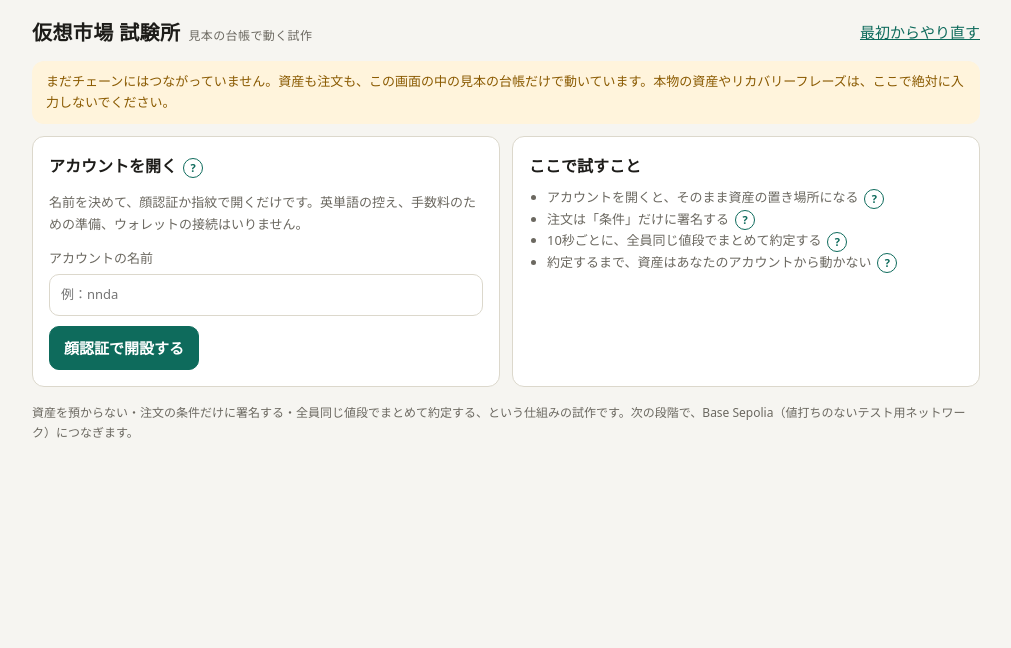
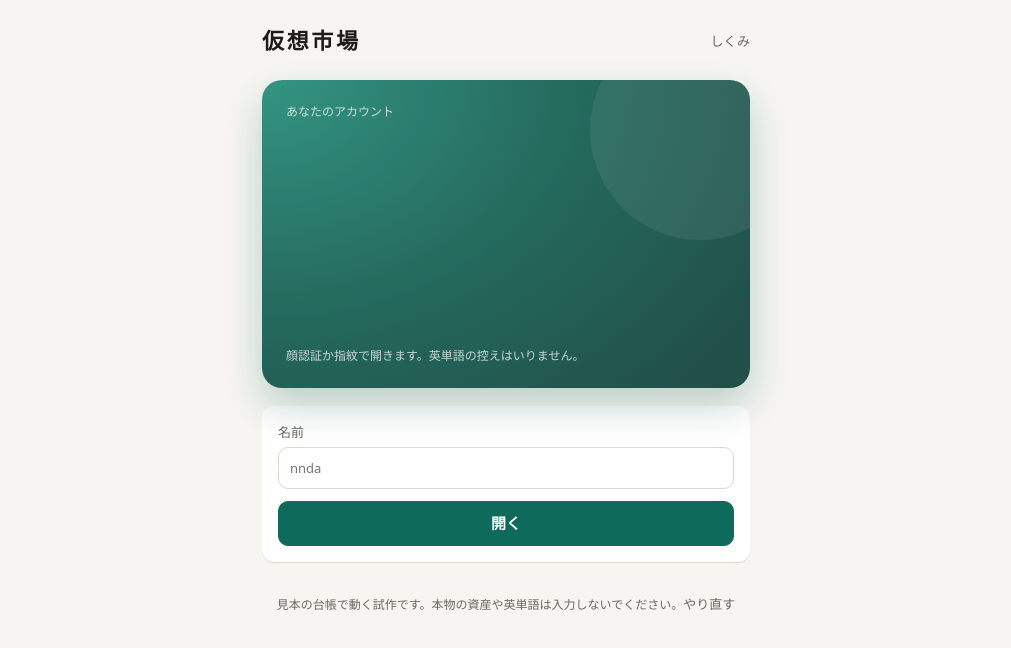
Before and after one commit to nndahedeyo/kasou-shijo, a plain HTML site: page app.html in a window 1280 px wide. Shown: the whole page, without its empty margins (134-1145 px from the left). Drawn offline with Linux system fonts and the light colour scheme.

Commit message:
画面を静かにする：カウントダウンをなくし、アカウントをカードに、表示を必要なものだけに
Co-Authored-By: Claude Opus 5.5 <noreply@anthropic.com>
Claude-Session: https://claude.ai/code/session_01Lummt1hmyGfRniuQbom6ie

```diff
--- a/app.html
+++ b/app.html
@@ -48,18 +48,43 @@ td.r,th.r{text-align:right}
 .ok{background:var(--acc2);color:var(--acc);border-radius:10px;padding:10px 12px;font-size:14px}
 .hq{display:inline-grid;place-items:center;width:20px;height:20px;min-height:0;padding:0;margin-left:6px;border-radius:999px;font-size:11px;font-weight:700;color:var(--acc);border-color:var(--acc);vertical-align:middle}
 .empty{color:var(--mute);font-size:13px;padding:8px 0}
-.foot{margin-top:16px;font-size:12px;color:var(--mute)}
+.foot{margin-top:28px;font-size:12px;color:var(--mute);text-align:center}
+.quiet{color:var(--mute)!important;font-size:13px;text-decoration:none!important}
+.wrap{max-width:520px}
+header{margin:8px 0 20px}
+h1{font-family:"Hiragino Mincho ProN","Noto Serif JP",serif;font-size:22px;letter-spacing:.12em}
+.idcard{aspect-ratio:1.586;border-radius:20px;padding:22px 24px;color:#fff;position:relative;overflow:hidden;
+  background:radial-gradient(120% 140% at 0% 0%,#1f8a76 0%,#0e5a4d 55%,#0b3f37 100%);box-shadow:0 18px 40px rgba(14,90,77,.28);display:flex;flex-direction:column;justify-content:space-between}
+.idcard::after{content:"";position:absolute;right:-60px;top:-60px;width:220px;height:220px;border-radius:50%;background:rgba(255,255,255,.07)}
+.idcard .nm{font-size:26px;font-weight:700;letter-spacing:.04em}
+.idcard .tag{font-size:12px;opacity:.75}
+.idcard .bal{display:flex;gap:28px}
+.idcard .bal div{display:grid}
+.idcard .bal small{font-size:11px;opacity:.7}
+.idcard .bal b{font-size:20px;font-weight:600;font-variant-numeric:tabular-nums}
+.idcard.flash{animation:glow 1.2s ease}
+@keyframes glow{0%{box-shadow:0 0 0 0 rgba(85,194,173,.9)}100%{box-shadow:0 18px 40px rgba(14,90,77,.28)}}
+.price{display:flex;align-items:baseline;justify-content:space-between;margin:22px 4px 10px}
+.price b{font-size:30px;font-weight:600;font-variant-numeric:tabular-nums}
+.price span{font-size:12px;color:var(--mute)}
+svg.spark{width:100%;height:44px;display:block;margin-bottom:18px}
+.card{border:0;box-shadow:0 1px 0 var(--line)}
+.wait{display:inline-flex;align-items:center;gap:8px;color:var(--mute);font-size:13px}
+.wait i{width:8px;height:8px;border-radius:50%;background:var(--acc);animation:breathe 2.4s ease-in-out infinite}
+@keyframes breathe{0%,100%{opacity:.25;transform:scale(.8)}50%{opacity:1;transform:scale(1.15)}}
+.mine{display:grid;gap:8px;margin-top:14px}
+.mine div{display:flex;justify-content:space-between;align-items:center;font-size:14px;padding:10px 4px;border-top:1px solid var(--line)}
+@media (prefers-reduced-motion:reduce){.wait i,.idcard.flash{animation:none}}
 </style>
 
 <div class="wrap">
   <header>
-    <h1>仮想市場 試験所<small>見本の台帳で動く試作</small></h1>
-    <div class="row"><button type="button" id="reset" class="link">最初からやり直す</button></div>
+    <h1>仮想市場</h1>
+    <button type="button" class="link quiet" data-act="how">しくみ</button>
   </header>
-  <div class="banner">まだチェーンにはつながっていません。資産も注文も、この画面の中の見本の台帳だけで動いています。本物の資産やリカバリーフレーズは、ここで絶対に入力しないでください。</div>
   <main id="main"></main>
+  <p class="foot">見本の台帳で動く試作です。本物の資産や英単語は入力しないでください。<button type="button" id="reset" class="link quiet">やり直す</button></p>
   <div id="pop"></div>
-  <p class="foot">資産を預からない・注文の条件だけに署名する・全員同じ値段でまとめて約定する、という仕組みの試作です。次の段階で、Base Sepolia（値打ちのないテスト用ネットワーク）につなぎます。</p>
 </div>
 
 <script>
@@ -127,7 +152,7 @@ async function sign(d){
   } catch (e) { flash = {k: "warn", m: "署名をやめました。注文は出ていません。"}; pop = null; return render(); }
   const o = {id: "m" + S.seq++, owner: S.acct.name, sell: d.sell, buy: d.buy, sellAmount: String(d.sellAmount), buyMin: String(d.buyMin), deadline: now() + 60, st: "open", px: d.px, qty: String(d.qty), side};
   S.mine.unshift(o); S.book.push(o);
-  pop = null; flash = {k: "ok", m: `注文を公開しました。次のまとめ（${Math.max(0, S.next - now())}秒後）で約定を探します。資産は約定するまであなたのアカウントにあります。`};
+  pop = null; flash = {k: "ok", m: "注文を出しました。約定するまで、資産はあなたのアカウントから動きません。"};
   save(); render();
 }
 
@@ -146,6 +171,7 @@ function botOrders(){
 
 function clearNow(){
   const t = now();
+  const keepQ = $("#qty") && $("#qty").value, keepP = $("#px") && $("#px").value; if (keepQ) { S.lastQty = keepQ; S.lastPx = keepP; }
   S.book = S.book.filter(o => o.st === "open" && o.deadline > t);
   for (const o of S.mine) if (o.st === "open" && o.deadline <= t) o.st = "expired";
   const orders = S.book.concat(botOrders());
@@ -169,7 +195,7 @@ function clearNow(){
   S.hist.unshift({t, price, vol: vol.toString(), n: r.fills.length, total: orders.length});
   S.hist = S.hist.slice(0, 12);
   if (mineFill) flash = {k: "ok", m: `約定しました：${fmt(mineFill.f.give)} ${TOK[mineFill.f.sell]} を渡して、${fmt(mineFill.f.receive)} ${TOK[mineFill.f.buy]} を受け取りました。このまとめの全員が 1 試験ETH = ${price.toFixed(2)} 試験ドルで約定しています。`};
-  S.next = t + BATCH; save(); render();
+  S.next = t + BATCH; save(); render(!!mineFill);
 }
 window.__clearNow = clearNow;
 
@@ -180,58 +206,45 @@ const HELP = {
   nocust: ["預からない", "注文を出しても、資産はあなたのアカウントから動きません。動くのは約定した瞬間だけで、渡すものと受け取るものが同時に入れ替わります。期限までに約定しなければ、何も起きずに注文が消えます。"],
   passkey: ["パスキーで開設", "顔認証や指紋でアカウントを作ります。鍵は端末の安全な場所に保管され、英単語12個の控えは要りません。試作のこの段階では、パスキーは本人確認の体験だけに使っています。チェーンにつなぐ段階で、パスキーが本当の鍵になります。"],
 };
+const HOW = `<div class="overlay" data-hclose><div class="sheet" role="dialog" aria-modal="true"><h2>しくみ</h2>${Object.values(HELP).map(([t, b]) => `<div><b>${t}</b><p class="small" style="margin:4px 0 0">${b}</p></div>`).join("")}<div class="row" style="justify-content:flex-end"><button type="button" class="primary" data-hx>閉じる</button></div></div></div>`;
 const hp = k => `<button type="button" class="hq" data-help="${k}" aria-label="説明：${HELP[k][0]}">?</button>`;
 
-function render(){
+function spark(){
+  const ps = S.hist.slice().reverse().map(h => h.price).filter(Boolean);
+  if (ps.length < 2) return "";
+  const lo = Math.min(...ps), hi = Math.max(...ps), w = 300, h = 44, k = hi - lo || 1;
+  const pts = ps.map((p, i) => `${(i / (ps.length - 1) * w).toFixed(1)},${(h - 4 - (p - lo) / k * (h - 8)).toFixed(1)}`).join(" ");
+  return `<svg class="spark" viewBox="0 0 ${w} ${h}" preserveAspectRatio="none" aria-hidden="true"><polyline points="${pts}" fill="none" stroke="var(--acc)" stroke-width="2" vector-effect="non-scaling-stroke" stroke-linejoin="round"/></svg>`;
+}
+function render(glow){
   const m = $("#main");
   if (!S.acct) {
-    m.innerHTML = `<div class="grid two">
-      <div class="card"><h2>アカウントを開く${hp("passkey")}</h2>
-        <p class="small">名前を決めて、顔認証か指紋で開くだけです。英単語の控え、手数料のための準備、ウォレットの接続はいりません。</p>
-        <label>アカウントの名前<input id="nm" placeholder="例：nnda" autocomplete="off" autocapitalize="none" spellcheck="false" maxlength="20"></label>
-        <div class="row" style="margin-top:10px"><button type="button" class="primary" data-act="open">顔認証で開設する</button></div>
-        ${flash ? `<p class="small" style="color:var(--warn)">${esc(flash.m)}</p>` : ""}
-      </div>
-      <div class="card"><h2>ここで試すこと</h2>
-        <ul class="small" style="margin:0;padding-left:18px">
-          <li>アカウントを開くと、そのまま資産の置き場所になる${hp("passkey")}</li>
-          <li>注文は「条件」だけに署名する${hp("intent")}</li>
-          <li>10秒ごとに、全員同じ値段でまとめて約定する${hp("batch")}</li>
-          <li>約定するまで、資産はあなたのアカウントから動かない${hp("nocust")}</li>
-        </ul></div></div>`;
+    m.innerHTML = `<div class="idcard" style="opacity:.9"><div><div class="tag">あなたのアカウント</div><div class="nm">　</div></div><div class="tag">顔認証か指紋で開きます。英単語の控えはいりません。</div></div>
+      <div class="card" style="margin-top:18px"><label>名前<input id="nm" placeholder="nnda" autocomplete="off" autocapitalize="none" spellcheck="false" maxlength="20"></label>
+        <div class="row" style="margin-top:12px"><button type="button" class="primary" data-act="open" style="width:100%">開く</button></div>
+        ${flash ? `<p class="small" style="color:var(--warn);margin:10px 0 0">${esc(flash.m)}</p>` : ""}</div>`;
     return bind();
   }
-  const d = draft(), base = side === "buy" ? "tUSD" : "tETH";
-  const left = Math.max(0, S.next - now());
+  const d = draft();
   const open = S.mine.filter(o => o.st === "open");
-  m.innerHTML = `${flash ? `<div class="${flash.k === "ok" ? "ok" : "banner"}" data-flash style="margin-bottom:12px">${esc(flash.m)}</div>` : ""}
-  <div class="grid main">
-    <div class="grid">
-      <div class="card"><div class="acct"><div class="avatar">${esc(S.acct.name[0].toUpperCase())}</div>
-        <div><b>${esc(S.acct.name)}</b><div class="small">開設：${esc(S.acct.how)}${hp("passkey")}</div></div></div>
-        <dl class="kv" style="margin-top:12px">
-          <dt>試験ETH</dt><dd class="mono" id="b-eth">${fmt(S.bal.tETH)}</dd>
-          <dt>試験ドル</dt><dd class="mono" id="b-usd">${fmt(S.bal.tUSD, 2)}</dd>
-          <dt>うち注文に使える分</dt><dd class="mono small">${fmt(free("tETH"))} ETH ／ ${fmt(free("tUSD"), 2)} ドル</dd>
-        </dl></div>
-      <div class="card"><h2>注文${hp("intent")}</h2>
-        <div class="seg" role="group" aria-label="売り買い"><button type="button" data-side="buy" aria-pressed="${side === "buy"}">買う</button><button type="button" data-side="sell" aria-pressed="${side === "sell"}">売る</button></div>
-        <div class="grid two" style="margin-top:10px">
-          <label>${side === "buy" ? "買う量（最低・試験ETH）" : "売る量（試験ETH）"}<input id="qty" inputmode="decimal" value="${esc(S.lastQty || "0.1")}"></label>
-          <label>${side === "buy" ? "この値段まで払う" : "この値段以上で売る"}（試験ドル／ETH）<input id="px" inputmode="decimal" value="${esc(S.lastPx || (side === "buy" ? (S.ref * 1.005).toFixed(2) : (S.ref * 0.995).toFixed(2)))}"></label>
-        </div>
-        <p class="small" id="dsum" style="margin:8px 0">${d ? summary(d) : "量と値段を入れてください。"}</p>
-        <button type="button" class="primary" data-act="review">内容を確かめる</button></div>
+  m.innerHTML = `<div class="idcard${glow ? " flash" : ""}">
+      <div><div class="tag">${esc(S.acct.how)}</div><div class="nm">${esc(S.acct.name)}</div></div>
+      <div class="bal"><div><small>試験ETH</small><b id="b-eth">${fmt(S.bal.tETH)}</b></div><div><small>試験ドル</small><b id="b-usd">${fmt(S.bal.tUSD, 2)}</b></div></div>
     </div>
-    <div class="grid">
-      <div class="card"><h2>次のまとめ${hp("batch")}</h2>
-        <div class="row" style="justify-content:space-between"><span class="timer mono" id="tm">${left}秒</span><span class="small">いまの目安：1 試験ETH ≈ ${S.ref.toFixed(2)} 試験ドル</span></div>
-        <div class="bar"><i id="tb" style="width:${(1 - left / BATCH) * 100}%"></i></div>
-        <p class="small" style="margin:8px 0 0">公開されている注文：${S.book.length}件（あなたの注文 ${open.length}件）</p></div>
-      <div class="card"><h2>あなたの注文${hp("nocust")}</h2>${mineHtml()}</div>
-      <div class="card"><h2>これまでのまとめ</h2>${histHtml()}</div>
-    </div>
-  </div>`;
+    <div class="price"><b class="mono">${S.ref.toFixed(2)}</b><span>試験ドル ／ 1 試験ETH</span></div>
+    ${spark()}
+    ${flash ? `<div class="${flash.k === "ok" ? "ok" : "banner"}" data-flash style="margin-bottom:14px">${esc(flash.m)}</div>` : ""}
+    <div class="card">
+      <div class="seg" role="group" aria-label="売り買い" style="width:100%"><button type="button" style="flex:1" data-side="buy" aria-pressed="${side === "buy"}">買う</button><button type="button" style="flex:1" data-side="sell" aria-pressed="${side === "sell"}">売る</button></div>
+      <div class="grid two" style="margin-top:12px">
+        <label>${side === "buy" ? "買う量（ETH）" : "売る量（ETH）"}<input id="qty" inputmode="decimal" value="${esc(S.lastQty || "0.1")}"></label>
+        <label>${side === "buy" ? "この値段まで" : "この値段から"}<input id="px" inputmode="decimal" value="${esc(S.lastPx || (side === "buy" ? (S.ref * 1.005).toFixed(2) : (S.ref * 0.995).toFixed(2)))}"></label>
+      </div>
+      <p class="small" id="dsum" style="margin:10px 0">${d ? summary(d) : "量と値段を入れてください。"}</p>
+      <button type="button" class="primary" data-act="review" style="width:100%">確かめる</button>
+      ${open.length ? `<p style="margin:14px 0 0"><span class="wait"><i></i>約定を待っています（${open.length}件）</span> <button type="button" class="link quiet" data-act="cancel">取り消す</button></p>` : ""}
+      ${mineHtml()}
+    </div>`;
   bind();
 }
 function summary(d){
@@ -239,13 +252,9 @@ function summary(d){
   return `${side === "buy" ? "最大" : ""} <b>${fmt(d.sellAmount, d.sell === "tUSD" ? 2 : 4)} ${TOK[d.sell]}</b> を渡して、<b>${fmt(d.buyMin, d.buy === "tUSD" ? 2 : 4)} ${TOK[d.buy]}</b> 以上を受け取る。期限は60秒。` + (ok ? "" : `<br><span style="color:var(--sell)">${TOK[d.sell]}が足りません。</span>`);
 }
 function mineHtml(){
-  if (!S.mine.length) return `<p class="empty">まだ注文はありません。</p>`;
-  const st = {open: "約定待ち", done: "約定", expired: "期限切れ（何も起きずに消えました）", cancelled: "取り消し"};
-  return `<table><tr><th>注文</th><th>状態</th><th class="r">結果</th></tr>${S.mine.slice(0, 8).map(o => `<tr>
-    <td><span class="${o.side === "buy" ? "b" : "s"}">${o.side === "buy" ? "買い" : "売り"}</span> ${fmt(o.qty)} ETH ／ ${Number(o.px).toFixed(2)}</td>
-    <td>${st[o.st]}${o.st === "open" && o.filled ? "（一部）" : ""}</td>
-    <td class="r mono">${o.last ? `${fmt(o.last.receive, o.buy === "tUSD" ? 2 : 4)} ${o.buy === "tUSD" ? "ドル" : "ETH"}<br><span class="small">@${o.last.price.toFixed(2)}</span>` : "—"}</td></tr>`).join("")}</table>
-    ${S.mine.some(o => o.st === "open") ? `<button type="button" class="link" data-act="cancel">約定待ちの注文を取り消す</button>` : ""}`;
+  const done = S.mine.filter(o => o.last).slice(0, 4);
+  if (!done.length) return "";
+  return `<div class="mine">${done.map(o => `<div><span class="${o.side === "buy" ? "b" : "s"}">${o.side === "buy" ? "買い" : "売り"}</span><span class="mono">${fmt(o.last.receive, o.buy === "tUSD" ? 2 : 4)} ${o.buy === "tUSD" ? "ドル" : "ETH"} を受け取り</span><span class="mono small">@${o.last.price.toFixed(2)}</span></div>`).join("")}</div>`;
 }
 function histHtml(){
   if (!S.hist.length) return `<p class="empty">最初のまとめを待っています。</p>`;
@@ -256,7 +265,7 @@ function histHtml(){
 
 function reviewHtml(d){
   return `<div class="overlay" data-close><div class="sheet" role="dialog" aria-modal="true" aria-labelledby="rv">
-    <h2 id="rv">署名する内容${hp("intent")}</h2>
+    <h2 id="rv">署名する内容</h2>
     <div class="flow">
       <div class="out"><span>出ていくかもしれないもの（最大）</span><b class="mono">${fmt(d.sellAmount, d.sell === "tUSD" ? 2 : 4)} ${TOK[d.sell]}</b></div>
       <div class="in"><span>入ってくるもの（最低）</span><b class="mono">${fmt(d.buyMin, d.buy === "tUSD" ? 2 : 4)} ${TOK[d.buy]}</b></div>
@@ -277,6 +286,7 @@ function bind(){
 }
 async function act(a){
   if (a === "open") return openAccount($("#nm").value);
+  if (a === "how") { $("#pop").innerHTML = HOW; return; }
   if (a === "review") { const d = draft(); if (!d) return; if (free(d.sell) < d.sellAmount) { flash = {k: "warn", m: `${TOK[d.sell]}が足りません。`}; return render(); } pop = reviewHtml(d); window.__d = d; flash = null; return bind(); }
   if (a === "back") { pop = null; return bind(); }
   if (a === "sign") return sign(window.__d);
@@ -290,11 +300,6 @@ document.addEventListener("click", e => {
 });
 $("#reset").onclick = () => { S = fresh(); flash = null; pop = null; save(); render(); };
 
-setInterval(() => {
-  if (!S.acct) return;
-  const left = S.next - now();
-  if (left <= 0) return clearNow();
-  const tm = $("#tm"), tb = $("#tb"); if (tm) tm.textContent = left + "秒"; if (tb) tb.style.width = (1 - left / BATCH) * 100 + "%";
-}, 1000);
+setInterval(() => { if (S.acct && S.next - now() <= 0) clearNow(); }, 1000);
 render();
 </script>
```
Also changed, not shown: index.html (+70 -65 lines), tests/app.e2e.js (+2 -1 lines).
